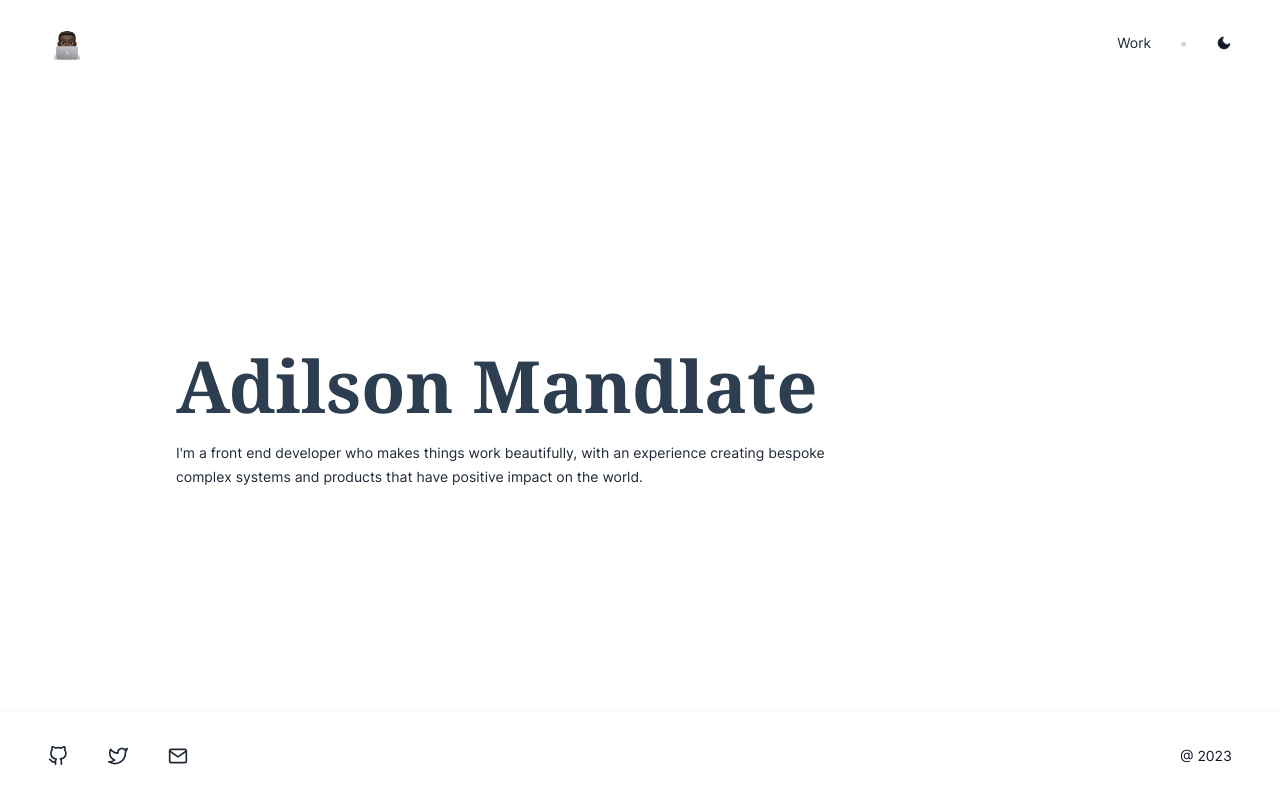
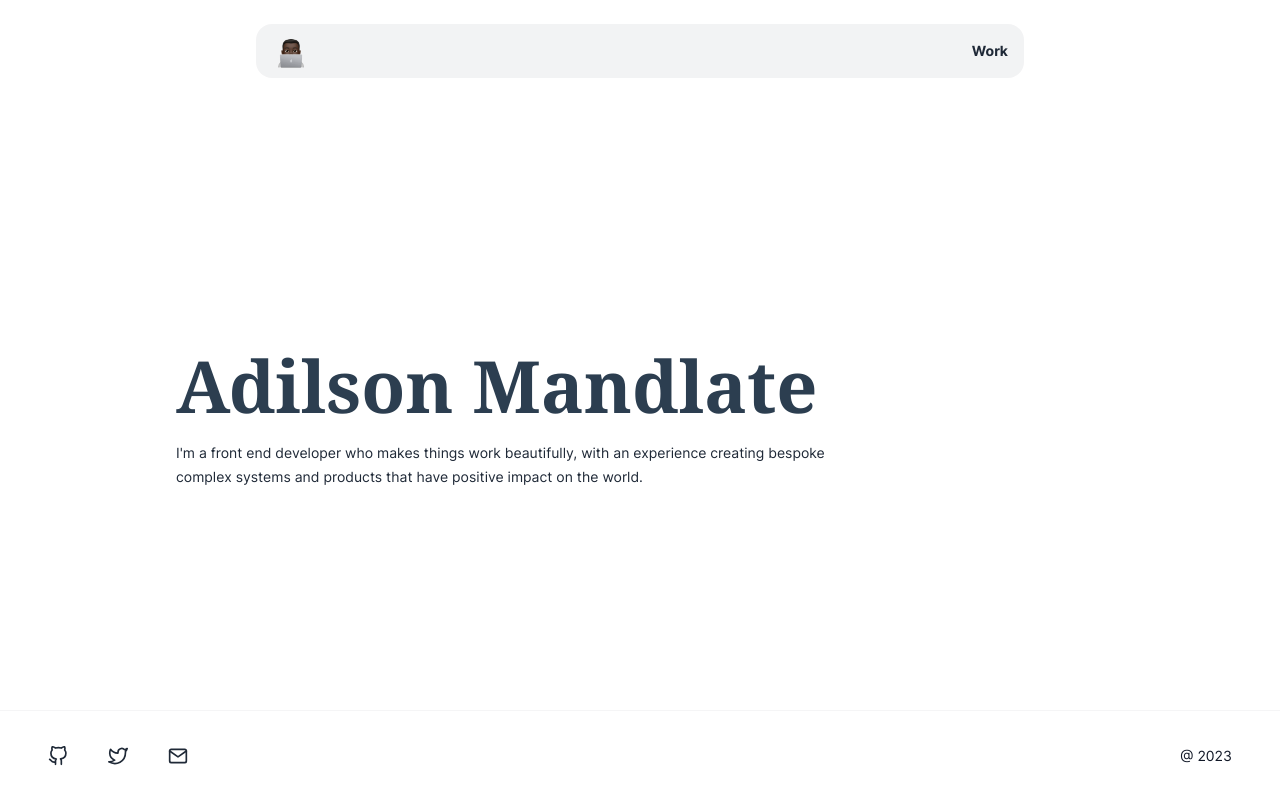
Before and after one commit to adilsonmandlate/adilsonmandlate.dev, a Next.js app: page / in a window 1280 px wide. Built offline with nearby package versions, Linux system fonts and the light colour scheme; what @tailwindcss/typography would draw is missing.

Commit message:
chore: remove theme selector

```diff
--- a/src/components/Navbar/Navbar.js
+++ b/src/components/Navbar/Navbar.js
@@ -1,20 +1,13 @@
-import { useEffect, useState } from "react";
 import Link from "next/link";
 import Image from "next/image";
-import { useTheme } from "next-themes";
 import { useRouter } from "next/router";
 
 const Navbar = () => {
-  const { resolvedTheme, setTheme } = useTheme();
-  const [hasMounted, setHasMounted] = useState();
   const router = useRouter();
 
-  useEffect(() => {
-    setHasMounted(true);
-  }, []);
-
   return (
-    <nav className="flex flex-row items-center fixed z-10 top-0 right-0 left-0 justify-between max-w-7xl w-full mx-auto px-10 md:px-12 py-6 bg-white dark:bg-gray-900">
+    <nav className="fixed z-10 top-0 right-0 left-0 max-w-3xl w-full mx-auto py-6 px-6 md:px-0">
+      <div className="flex flex-row font-bold items-center justify-between rounded-2xl py-2 px-4 bg-gray-900 bg-opacity-5 dark:bg-white dark:bg-opacity-5 backdrop-blur">
         <Link href="/" className="text-gray-800 dark:text-gray-50 no-underline">
           <Image
             src="/icon-512.png"
@@ -28,44 +21,14 @@ const Navbar = () => {
           <Link
             href="/work/"
             className={`no-underline text-sm transition-all duration-500 hover:text-custom-dark-green dark:hover:text-custom-green ${
-            router.pathname === "/work"
+              router.pathname.includes("/work")
                 ? "text-custom-dark-green dark:text-custom-green"
                 : "text-gray-800 dark:text-gray-50"
             } `}
           >
             Work
           </Link>
-
-        <div className="text-gray-300 dark:text-gray-500 mx-7">•</div>
-        <button
-          aria-label="Toggle dark mode"
-          type="button"
-          onClick={() => setTheme(resolvedTheme === "dark" ? "light" : "dark")}
-        >
-          <svg
-            xmlns="http://www.w3.org/2000/svg"
-            viewBox="0 0 24 24"
-            fill="currentColor"
-            stroke="currentColor"
-            className="w-4 h-4 transition-all duration-500 hover:text-custom-dark-green dark:hover:text-custom-green"
-          >
-            {hasMounted && resolvedTheme === "dark" ? (
-              <>
-                <circle cx="12" cy="12" r="5" />
-                <line x1="12" y1="1" x2="12" y2="3" />
-                <line x1="12" y1="21" x2="12" y2="23" />
-                <line x1="4.22" y1="4.22" x2="5.64" y2="5.64" />
-                <line x1="18.36" y1="18.36" x2="19.78" y2="19.78" />
-                <line x1="1" y1="12" x2="3" y2="12" />
-                <line x1="21" y1="12" x2="23" y2="12" />
-                <line x1="4.22" y1="19.78" x2="5.64" y2="18.36" />
-                <line x1="18.36" y1="5.64" x2="19.78" y2="4.22" />
-              </>
-            ) : (
-              <path d="M21 12.79A9 9 0 1 1 11.21 3 7 7 0 0 0 21 12.79z" />
-            )}
-          </svg>
-        </button>
+        </div>
       </div>
     </nav>
   );
```
Lines whose indentation alone changed are shown as unchanged.
